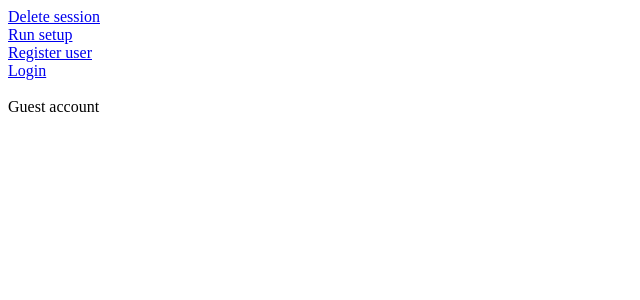
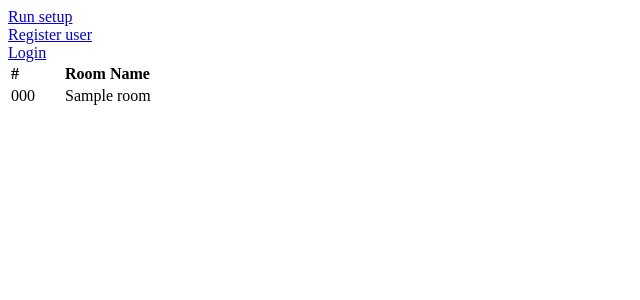
Before and after one commit to MrSquigy/room-scheduler, a PHP site: page / in a window 1280 px wide. Shown: the top 300 px of the page, without its empty margins (0-640 px from the left). Run offline with PHP 8.4, Linux system fonts and the light colour scheme; tables that the repository leaves empty or names only in its code hold one stand-in row (values such as "Sample post").

Commit message:
Display rooms and room events

```diff
--- a/index.php
+++ b/index.php
@@ -3,25 +3,35 @@
 <html>
     <head>
         <title>Event Scheduler</title>
+        <script src="https://ajax.googleapis.com/ajax/libs/jquery/3.4.0/jquery.min.js"></script>
     </head>
 
     <body>
-        <a href="logout.php">Delete session</a><br>
         <a href="setup.php">Run setup</a><br>
         <a href="register.php">Register user</a><br>
-        <a href="login.php">Login</a><br>
-        <br>
+        <?
+            if ($user->isGuest()) echo "<a href='login.php'>Login</a><br>";
+            else echo "<a href='logout.php'>Logout</a><br>";
+        ?>
 
-        <?
-            if (!$user->isGuest()) {
-                echo "User details<br>";
-                echo "Username: ".$user->getName();
-                echo "<br>First name: ".$user->getFirst();
-                echo "<br>Last name: ".$user->getLast();
-                echo "<br>Email: ".$user->getEmail();
-            } else {
-                echo "Guest account<br>";
-            }
-        ?>
+        <!-- Rooms info -->
+        <table width="100%">
+            <tr>
+                <td style="min-width: 50px; width: 50px"><b>#</b></td>
+                <td><b>Room Name</b></td>
+            </tr>
+
+            <?
+                $rooms = $helper->getRooms();
+                while ($room = $rooms->fetch_assoc()) {
+                    debug($room['number']);
+                    echo "<tr onclick=\"$('.room$room[number]Info').toggle()\">";
+                    echo "<td>$room[number]</td><td>$room[name]</td>";
+                    echo "</tr>";
+                    echo "<tr class='room$room[number]Info' style='display:none'><td>&nbsp;</td><td>".$helper->getRoomSchedule($room['number'])."</td></tr>";
+                }
+            ?>
+
+        </table>
     </body>
 </html>
```
